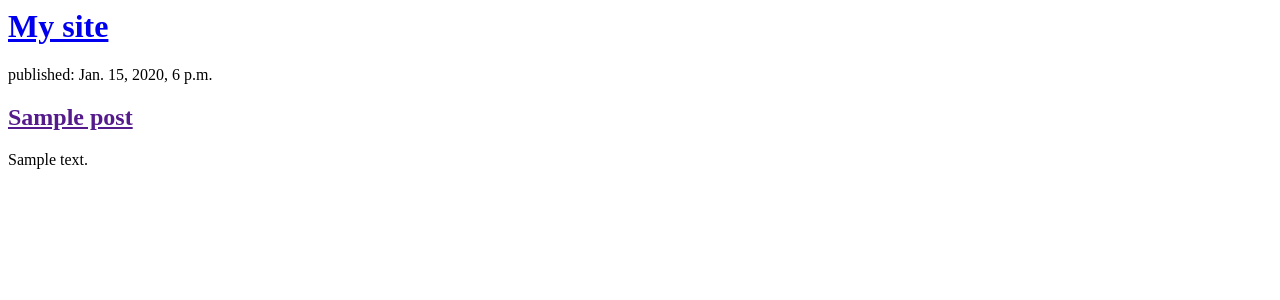
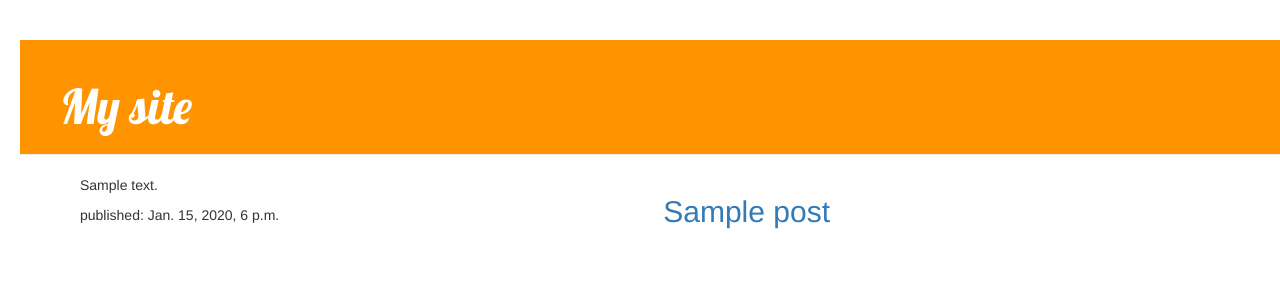
Before and after one commit to talenhao/django_girls_study, a Django app: template blog/templates/blog/post_list.html in a window 1280 px wide. Shown: the top 300 px of the page. Run offline with Django 3.2, Linux system fonts and the light colour scheme; the template is opened without the code that fills it: values that come from a table or form of the project are taken from there, others are empty; tables that the repository leaves empty hold one stand-in row (values such as "Sample post"); some libraries are stand-ins or nearby versions.

Commit message:
Added view and template for detailed blog post as well as CSS for site.

```diff
--- /dev/null
+++ b/blog/static/css/blog.css
@@ -0,0 +1,53 @@
+    h1 a {
+        color: #FCA205;
+        font-family: 'Lobster';
+    }
+    body {
+        padding-left: 20px;
+    }
+    .page-header {
+        background-color: #ff9400;
+        margin-top: 0;
+        padding: 20px 20px 20px 40px;
+    }
+    .page-header h1, .page-header h1 a, .page-header h1 a:visited, .page-header h1 a:active {
+        color: #ffffff;
+        font-size: 36pt;
+        text-decoration: none;
+    }
+
+    .content {
+        margin-left: 40px;
+    }
+
+    h1, h2, h3, h4 {
+        font-family: 'Lobster', cursive;
+    }
+
+    .date {
+        float: right;
+        color: #828282;
+    }
+
+    .save {
+        float: right;
+    }
+
+    .post-form textarea, .post-form input {
+        width: 100%;
+    }
+
+    .top-menu, .top-menu:hover, .top-menu:visited {
+        color: #ffffff;
+        float: right;
+        font-size: 26pt;
+        margin-right: 20px;
+    }
+
+    .post {
+        margin-bottom: 70px;
+    }
+
+    .post h1 a, .post h1 a:visited {
+        color: #000000;
+    }
--- /dev/null
+++ b/blog/templates/blog/base.html
@@ -0,0 +1,24 @@
+<!DOCTYPE html>
+{% load staticfiles %}
+<html>
+    <head>
+        <title>Welcome to talen's blog!</title>
+        <link rel="stylesheet" href="{% static 'css/blog.css' %}">
+        <link rel="stylesheet" href="//maxcdn.bootstrapcdn.com/bootstrap/3.2.0/css/bootstrap.min.css">
+        <link rel="stylesheet" href="//maxcdn.bootstrapcdn.com/bootstrap/3.2.0/css/bootstrap-theme.min.css">
+        <link href="//fonts.googleapis.com/css?family=Lobster&subset=latin,latin-ext" rel="stylesheet" type="text/css">
+    </head>
+    <body>
+        <div class="page-header">
+		<h1><a href="http://talen.pythonanywhere.com">My site</a></h1>
+        </div>
+        <div class="content container">
+            <div class="row">
+                <div class="col-md-8">
+                    {% block content %}
+                    {% endblock %}
+                </div>
+            </div>
+        </div>
+    </body>
+</html>
--- a/blog/templates/blog/post_list.html
+++ b/blog/templates/blog/post_list.html
@@ -1,17 +1,12 @@
-<html>
-    <head>
-		<title>Welcome to talen's blog!</title>
-    </head>
-    <body>
-        <div>
-		<h1><a href="http://talen.pythonanywhere.com">My site</a></h1>
+{% extends 'blog/base.html' %}
+{% block content %}
+{% for post in posts %}
+    <div class="post">
+        <div class="date">
+            <h2><a href="{% url 'post_detail' pk=post.pk %}">{{ post.title }}</a></h2>
         </div>
-        {% for post in posts %}
-            <div>
-                <p>published: {{ post.published_date }}</p>
-                    <h2><a href="">{{ post.title }}</a></h2>
-                <p>{{ post.text|linebreaksbr }}</p>
-            </div>
-        {% endfor %}
-    </body>
-</html>
+        <p>{{ post.text|linebreaksbr }}</p>
+        <p>published: {{ post.published_date }}</p>
+    </div>
+{% endfor %}
+{% endblock content %}
--- a/blog/urls.py
+++ b/blog/urls.py
@@ -3,4 +3,5 @@ from . import views
 
 urlpatterns = [
     url(r'^$', views.post_list, name='post_list'),
+    url(r'^post/(?P<pk>[0-9]+)/$', views.post_detail, name='post_detail'),
 ]
--- a/blog/views.py
+++ b/blog/views.py
@@ -3,9 +3,14 @@ from django.shortcuts import render
 # Create your views here.
 from .models import Post
 from django.utils import timezone
+from django.shortcuts import get_object_or_404
 
 
 def post_list(request):
     # QuerySet查询集
     posts = Post.objects.filter(published_date__lte=timezone.now()).order_by('published_date')
     return render(request, 'blog/post_list.html', {"posts": posts})
+
+def post_detail(request, pk):
+    post = get_object_or_404(Post, pk=pk)
+    return render(request, 'blog/post_detail.html', {"post": post})
```
Also changed, not shown: blog/templates/blog/post_detail.html (added, +13 -0 lines).
